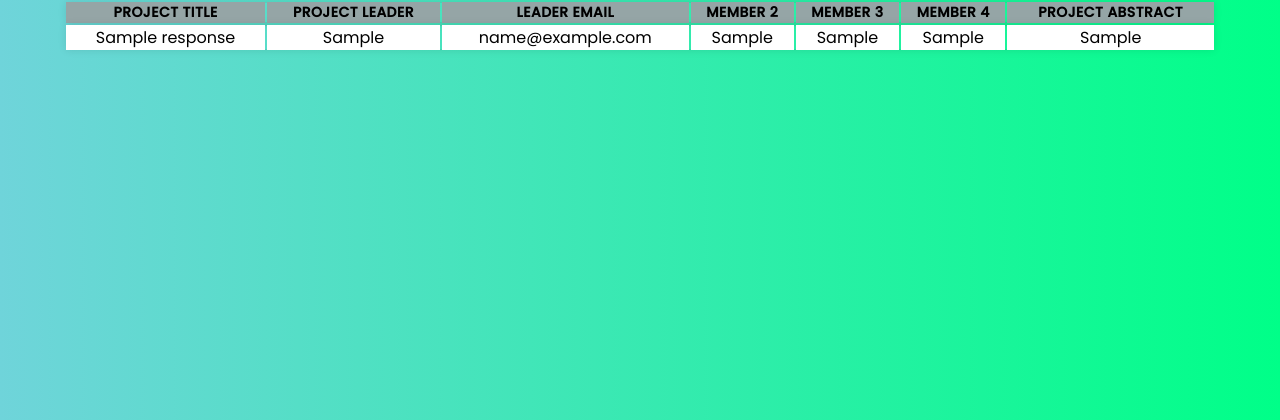
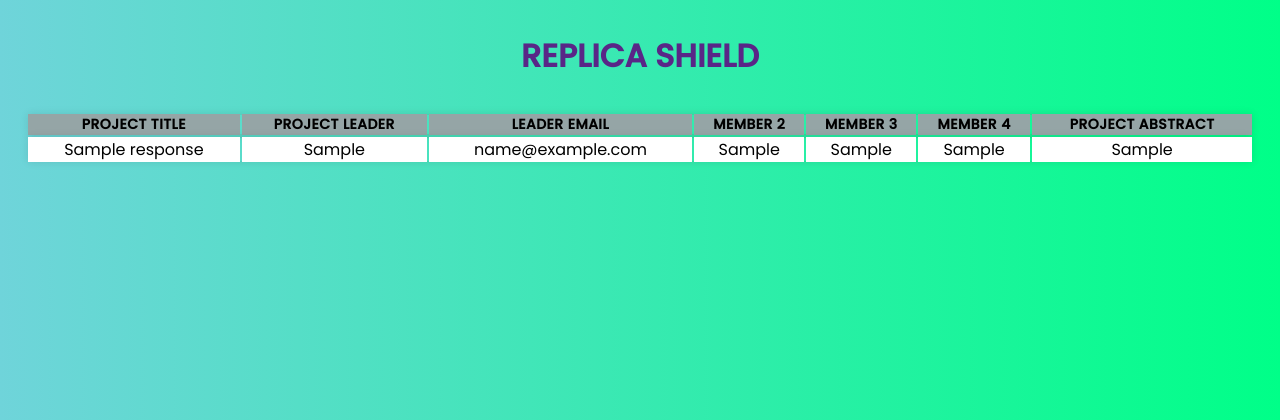
Before and after one commit to Eclipse0819/Replica-Shield, a Django app: page /adminprofile/database/ in a window 1280 px wide. Shown: the top 420 px of the page. Run offline with Django 5.2, Linux system fonts and the light colour scheme; a user stored in the database is signed in; tables that the repository leaves empty hold one stand-in row (values such as "Sample post").

Commit message:
Added minor changes

```diff
--- a/adminlogin/templates/dataview.html
+++ b/adminlogin/templates/dataview.html
@@ -30,9 +30,22 @@
         }
 
         .container {
-            width: 90%;
+            width: 96%;
             margin: auto;
             margin-top: 0;
+        }
+
+        .replica-shield-icons-container {
+            display: flex;
+            justify-content: space-between;
+        }
+
+        .replica-shield-title {
+            margin-top: 1em;
+            margin-bottom: 1em;
+            text-align: center;
+            color: #592687;
+            font-size: 2em;
         }
 
         table {
@@ -63,6 +76,9 @@
 
 <body>
     <div class="container">
+        <div class="replica-shield-header">
+            <h1 class="replica-shield-title">REPLICA SHIELD</h1>
+        </div>
         <table>
             <tr class="table-row">
                 <th class="table-header">Project Title</th>
```
